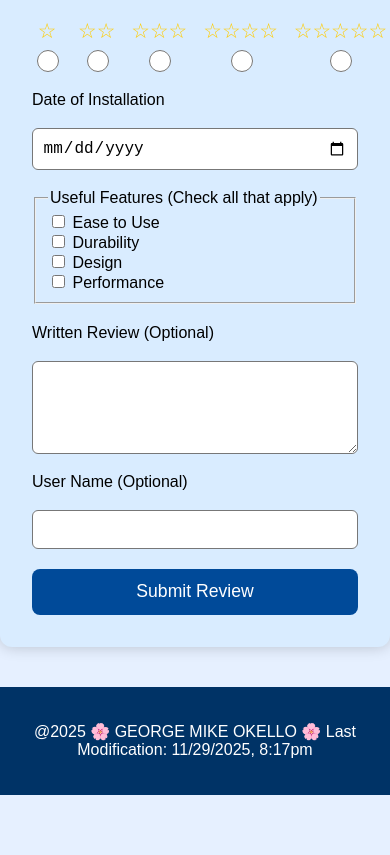
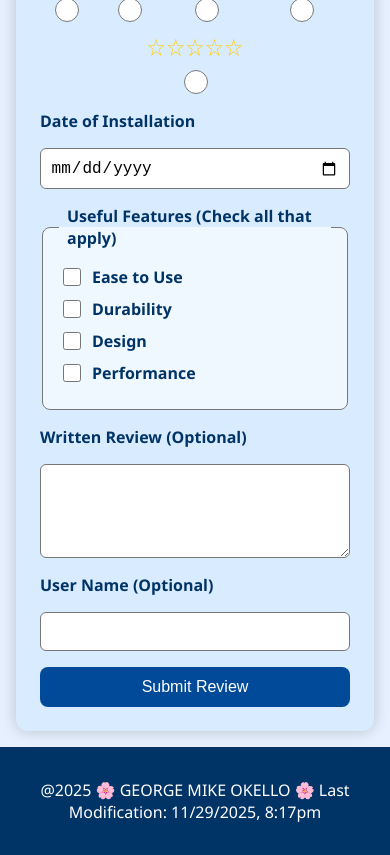
Before and after one commit to mikeokello/wdd131, a plain HTML site: page form.html in a window 390 px wide. Shown: the part 305-1160 px from the top of the page. Before the commit the page ends 1100 px from the top, so only its background shows below. Drawn offline with Linux system fonts and the light colour scheme; files whose address does not match are found by name.

Commit message:
initial changes

```diff
--- a/form.html
+++ b/form.html
@@ -1,7 +1,7 @@
 <!DOCTYPE html>
 <html lang="en">
 <head>
-    <meta charset="UTF-8">
+    <meta charset="utf-8">
     <meta name="viewport" content="width=device-width, initial-scale=1.0">
     <title>Product Review</title>
     <link rel="stylesheet" href="styles/form_styles.css">
@@ -54,24 +54,27 @@
 
         <fieldset class="features-fieldset">
             <legend>Useful Features (Check all that apply)</legend>
+
             <div class="feature-item">
                 <input type="checkbox" id="ease" name="features" value="Ease of Use">
                 <label for="ease">Ease to Use</label>
             </div>
+
             <div class="feature-item">
                 <input type="checkbox" id="durability" name="features" value="Durability">
                 <label for="durability">Durability</label>
             </div>
+
             <div class="feature-item">
                 <input type="checkbox" id="design" name="features" value="Design">
                 <label for="design">Design</label>
             </div>
+
             <div class="feature-item">
                 <input type="checkbox" id="performance" name="features" value="Performance">
                 <label for="performance">Performance</label>
             </div>
         </fieldset>
-
 
         <label for="review">Written Review (Optional)</label>
         <textarea id="review" name="review" rows="4"></textarea>
--- a/scripts/form.js
+++ b/scripts/form.js
@@ -1,8 +1,11 @@
+document.addEventListener("DOMContentLoaded", () => {
+
     const products = [
-    { id: "gw-2025", name: "Golden Watches" },
-    { id: "wm-2025", name: "Washing Machines" },
-    { id: "tv-2025", name: "Smart TVs" },
-    { id: "s24-2025", name: "Samsung S24 Phones" }
+        { id: "sp-2025", name: "Smart Phones" },
+        { id: "cl-2025", name: "Clothes" },
+        { id: "sw-2025", name: "Smart Watches" },
+        { id: "lp-2025", name: "Laptops" },
+        { id: "tv-2025", name: "Smart TVs" }
     ];
 
     const productSelect = document.querySelector('#product');
@@ -13,3 +16,5 @@ products.forEach(product => {
         option.textContent = product.name;
         productSelect.appendChild(option);
     });
+
+});
--- a/styles/form_styles.css
+++ b/styles/form_styles.css
@@ -1,58 +1,74 @@
-/* GENERAL */
+/* GENERAL STYLES */
 body {
-    font-family: Arial, sans-serif;
+    font-family: 'Segoe UI', Tahoma, Geneva, Verdana, sans-serif;
     margin: 0;
     padding: 0;
     background-color: #e6f0ff;
+    color: #003366;
 }
 
 header, footer {
     background-color: #003366;
-    color: white;
+    color: #fff;
     text-align: center;
-    padding: 1.2rem;
+    padding: 1rem;
+}
+
+h1, h2 {
+    margin: 0.5rem 0;
 }
 
 /* FORM CONTAINER */
 .form-container {
     background-color: #d9ecff;
     max-width: 650px;
-    margin: 2.5rem auto;
+    margin: 2rem auto;
     padding: 2rem;
     border-radius: 12px;
     box-shadow: 0 0 15px rgba(0,0,0,0.2);
 }
 
-/* FORM FIELDS */
 form {
     display: flex;
     flex-direction: column;
-    gap: 1.2rem;
+    gap: 1rem;
 }
 
+label {
+    font-weight: bold;
+}
+
+/* INPUTS, SELECT, TEXTAREA */
 input, select, textarea {
     padding: 0.6rem;
     border-radius: 6px;
     border: 1px solid #777;
     font-size: 1rem;
+    width: 100%;
+    box-sizing: border-box;
 }
 
 input[type="submit"] {
     background-color: #004a99;
-    color: white;
+    color: #fff;
     border: none;
     cursor: pointer;
     padding: 0.8rem;
     font-size: 1.1rem;
     border-radius: 8px;
+    transition: background 0.3s;
 }
 
-/* CUSTOM RATING SYSTEM */
+input[type="submit"]:hover {
+    background-color: #003366;
+}
+
+/* RATING SYSTEM */
 .rating-box {
     display: flex;
     justify-content: space-between;
-    align-items: flex-end;
-    gap: 1rem;
+    gap: 0.5rem;
+    flex-wrap: wrap;
 }
 
 .rating-item {
@@ -62,19 +78,44 @@ input[type="submit"] {
 }
 
 .rating-item .stars {
-    font-size: 1.3rem;
+    font-size: 1.5rem;
     color: #ffcc00;
     margin-bottom: 4px;
 }
 
-/* Make radio buttons bigger white circles */
 .rating-item input[type="radio"] {
-    width: 22px;
-    height: 22px;
+    width: 24px;
+    height: 24px;
     accent-color: #004a99;
 }
 
-/* REVIEW PAGE */
+/* FEATURES FIELDSET */
+.features-fieldset {
+    border: 1px solid #777;
+    border-radius: 8px;
+    padding: 1rem;
+    background-color: #f0f8ff;
+}
+
+.features-fieldset legend {
+    font-weight: bold;
+    padding: 0 0.5rem;
+}
+
+.feature-item {
+    display: flex;
+    align-items: center;
+    gap: 0.5rem;
+    margin-bottom: 0.5rem;
+}
+
+.feature-item input[type="checkbox"] {
+    width: 18px;
+    height: 18px;
+    accent-color: #004a99;
+}
+
+/* REVIEW BOX */
 .review-box {
     background-color: #d9ecff;
     max-width: 600px;
@@ -88,10 +129,32 @@ input[type="submit"] {
 .review-count-box {
     display: inline-block;
     background-color: #004a99;
-    color: white;
+    color: #fff;
     padding: 1rem 1.5rem;
     border-radius: 10px;
     text-decoration: none;
     font-size: 1.2rem;
-    margin-top: 2rem;
+    margin-top: 1.5rem;
+    transition: background 0.3s;
 }
+
+.review-count-box:hover {
+    background-color: #003366;
+}
+
+/* RESPONSIVE DESIGN */
+@media (max-width: 768px) {
+    .form-container, .review-box {
+        margin: 1rem;
+        padding: 1.5rem;
+    }
+
+    .rating-box {
+        justify-content: space-around;
+    }
+
+    input[type="submit"], .review-count-box {
+        font-size: 1rem;
+        padding: 0.7rem;
+    }
+}
```
Lines whose indentation alone changed are shown as unchanged.
